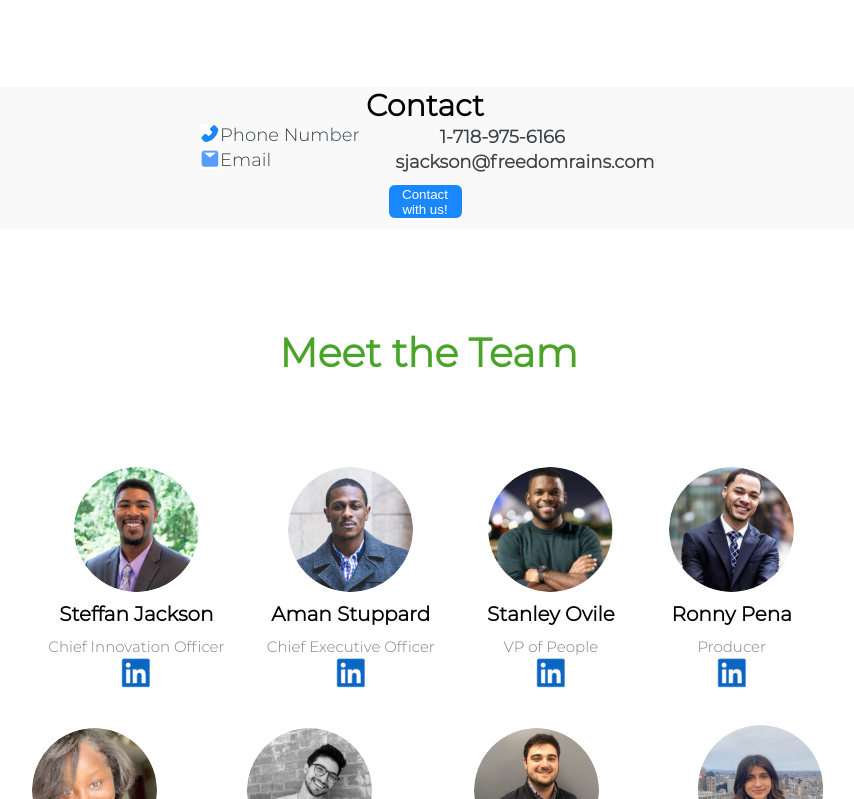
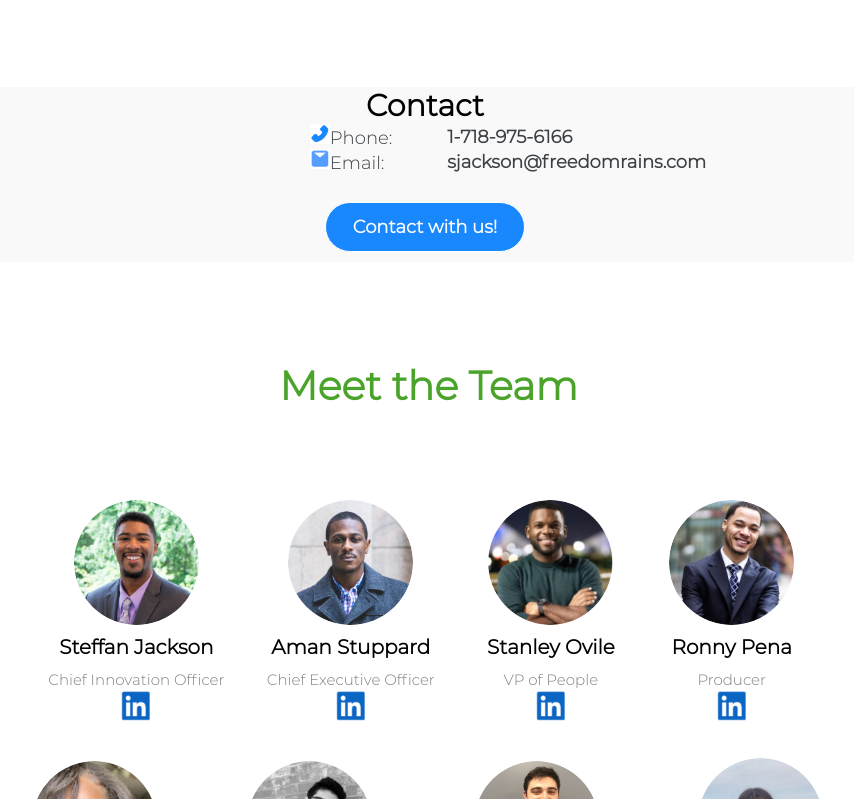
Before and after one commit to abstudios617/freedom-rains, a React (Create React App) app in the folder client/: page /team in a window 1280 px wide. Shown: the part 1061-1860 px from the top of the page, without its empty margins (215-1069 px from the left). Built offline with nearby package versions, Linux system fonts and the light colour scheme; no server answers; what use-ssr would draw is missing.

Commit message:
align contact items and styling on about-us, button fields for more pages

```diff
--- a/client/src/components/arcade-view/index.js
+++ b/client/src/components/arcade-view/index.js
@@ -75,7 +75,7 @@ const ArcadeView = ({mostPopularList, recommendedList, newestList, oldestList, g
             {currentGameList?.slice(0,10)}
           </Videos>
           <BtnContainer>
-            <ButtonField color="primary" onClick={() => setViewAll(true)}>
+            <ButtonField color="newPrimary" onClick={() => setViewAll(true)}>
               View All
             </ButtonField>
           </BtnContainer>
--- a/client/src/components/button-field/buttonField.styles.js
+++ b/client/src/components/button-field/buttonField.styles.js
@@ -30,6 +30,26 @@ export const BtnField = styled.button`
   &.primary {
     background: #1988ff;
     color: #fff;
+    font-family: 'Montserrat', sans-serif;
+    font-weight: 700;
+
+    &:hover {
+      box-shadow: 0 3px 2px #777777;
+    }
+  }
+
+  &.newPrimary {
+    background: #1988ff;
+    color: #fff;
+    border-radius: 25px;
+    width: fit-content;
+    height: 50px;
+    padding: 0 1.5em;
+    margin-top: 1em;
+    font-weight: bold;
+    font-family: 'Montserrat', sans-serif;
+    font-size: large;
+    position: relative;
 
     &:hover {
       box-shadow: 0 3px 2px #777777;
@@ -98,6 +118,23 @@ export const BtnField = styled.button`
     }
   }
 
+  &.newGreen {
+    background: #49a429;
+    color: #fff;
+    border-radius: 25px;
+    width: fit-content;
+    height: 50px;
+    padding: 0 1.5em;
+    margin-top: 1em;
+    font-weight: bold;
+    font-family: 'Montserrat', sans-serif;
+    font-size: large;
+
+    &:hover {
+      box-shadow: 0 3px 2px #777;
+    }
+  }
+
   &.lime-green {
     background: #8ec90e;
     color: #fff;
@@ -128,6 +165,8 @@ export const BtnField = styled.button`
   &.allWhite {
     background-color: #fff;
     color: #559eff;
+    font-family: 'Montserrat', sans-serif;
+    font-weight: 700;
 
     &:hover {
       box-shadow: 0 3px 2px #333333;
@@ -165,6 +204,14 @@ export const BtnField = styled.button`
   &.started {
     background: #008E3C10;
     color: #008E3C;
+    border-radius: 25px;
+    width: fit-content;
+    height: 50px;
+    padding: 0 1.5em;
+    margin-top: 1em;
+    font-weight: bold;
+    font-family: 'Montserrat', sans-serif;
+    font-size: large;
 
     &:hover {
       box-shadow: 0 3px 2px #333333;
@@ -174,6 +221,14 @@ export const BtnField = styled.button`
   &.darkStarted {
     background: #008E3C;
     color: #fff;
+    border-radius: 25px;
+    width: fit-content;
+    height: 50px;
+    padding: 0 1.5em;
+    margin-top: 1em;
+    font-weight: bold;
+    font-family: 'Montserrat', sans-serif;
+    font-size: large;
 
     &:hover {
       box-shadow: 0 3px 2px #333333;
@@ -183,6 +238,23 @@ export const BtnField = styled.button`
   &.yellow {
     background: #ECDA35;
     color: #000;
+
+    &:hover {
+      box-shadow: 0 3px 2px #777777;
+    }
+  }
+
+  &.newYellow {
+    background: #ECDA35;
+    color: #000;
+    border-radius: 25px;
+    width: fit-content;
+    height: 50px;
+    padding: 0 1.5em;
+    margin-top: 1em;
+    font-weight: bold;
+    font-family: 'Montserrat', sans-serif;
+    font-size: large;
 
     &:hover {
       box-shadow: 0 3px 2px #777777;
--- a/client/src/components/contact-us/index.js
+++ b/client/src/components/contact-us/index.js
@@ -185,7 +185,7 @@ const ContactUs = () => {
               />
               <br/>
               <ButtonField
-                color="primary"
+                color="newPrimary"
                 onClick={handleSubmit(sendContactInfo)}
               >
                 Contact Sales
--- a/client/src/components/development/development.styles.js
+++ b/client/src/components/development/development.styles.js
@@ -23,6 +23,7 @@ export const DevelopCenter = styled.div`
   align-items: center;
   justify-content: center;
   display: flex;
+  margin-top: -1em;
 `;
 
 export const DevelopSideImg = styled.div`
@@ -55,7 +56,7 @@ export const DevelopContainer = styled.div`
 export const DevelopTypeHeading = styled.div`
   font-weight: bold;
   font-size: 25px;
-  margin-bottom: 40px;
+  margin-bottom: 30px;
   text-align: center;
 `;
 
@@ -75,9 +76,13 @@ export const DevelopFeatureHeading = styled.div`
 
 export const DevelopFeature = styled.div`
   text-align: center;
-  margin-bottom: 40px;
+  margin-bottom: 45px;
   flex-direction: row;
   flex-wrap: wrap;
   flex: 1;
   align-items: flex-start;
+
+  &.names {
+    margin-bottom: 42.5px;
+  }
 `;
--- a/client/src/components/development/index.js
+++ b/client/src/components/development/index.js
@@ -23,7 +23,7 @@ const Development = () => {
 
   const featureList = developmentFeaturesList.map((feature) => {
     return (
-      <DevelopFeature key={feature}>
+      <DevelopFeature className="names" key={feature}>
         {feature}
       </DevelopFeature>
     );
@@ -66,7 +66,7 @@ const Development = () => {
           <img src={satisfactionGuarantee ? greenCheckmark : blueX}/>
         </DevelopFeature>
         <DevelopCenter>
-          <ButtonField color="yellow" onClick={() => targetPage('forbusiness#contact')}>
+          <ButtonField color="newYellow" onClick={() => targetPage('forbusiness#contact')}>
             Contact Sales
           </ButtonField>
         </DevelopCenter>
@@ -79,7 +79,7 @@ const Development = () => {
       <DevelopHeading>
         <div>
           <DevelopTitle>
-                        Get the right plan for your business
+             Get the right plan for your business
           </DevelopTitle>
           <DevelopSubTitle>Development Solutions</DevelopSubTitle>
         </div>
--- a/client/src/pages/about-us/aboutUs.style.js
+++ b/client/src/pages/about-us/aboutUs.style.js
@@ -143,7 +143,7 @@ export const ContactIcon = styled.img`
 `;
 
 export const ContactDescriptionTitle = styled.div`
-  width: 450px;
+  width: 280px;
   height: 25px;
   font-family: 'Montserrat', sans-serif;
   font-style: normal;
@@ -151,14 +151,14 @@ export const ContactDescriptionTitle = styled.div`
   font-size: 18px;
   line-height: 22px;
   color: #3C4044;
-  text-align: center;
+  text-align: left;
   margin: auto;
   display: flex;
   flex-direction: row;
 `;
 
 export const ContactDescription = styled.div`
-  width: 130px;
+  width: 125px;
   height: 22px;
   text-align: center;
   display: flex;
@@ -171,14 +171,17 @@ export const ContactDescription = styled.div`
   margin: auto;
 `;
 
-
+export const ContactDescriptionInfo = styled.div`
+  width: 120px;
+  margin: auto;
+`;
 
 
 export const HiringImage = styled.img`
   width: 100%;
   height: auto;
   object-fit: cover;
-  opacity: 60%;
+  opacity: 35%;
 `;
 
 export const HiringDescriptionContainer = styled.div`
@@ -196,12 +199,12 @@ export const HiringMessage = styled.div`
   height: 200px;
   font-family: 'Montserrat', sans-serif;
   font-style: normal;
-  font-weight: 700;
-  font-size: 35px;
+  font-weight: 800;
+  font-size: 40px;
   text-align: center;
   color: #333;
   position: absolute;
-  margin-bottom: 1em;
+  margin-bottom: 2em;
 `;
 
 export const SeeOpenButton = styled.div`
--- a/client/src/pages/about-us/index.js
+++ b/client/src/pages/about-us/index.js
@@ -8,6 +8,7 @@ import {
   ContactContainer,
   ContactTitle,
   ContactDescription,
+  ContactDescriptionInfo,
   ContactDescriptionTitle,
   OurTeamContainer,
   TeamContainer,
@@ -92,7 +93,7 @@ const AboutUs = () => {
                   </LogoContainer>
                   <ContactButton>
                     <a href={images[item]} title={item} download={pathToFile}>
-                      <ButtonField color="green">
+                      <ButtonField color="newGreen">
                         Download Logo
                       </ButtonField>
                     </a>
@@ -225,18 +226,24 @@ const AboutUs = () => {
         <ContactTitle>
           Contact
         </ContactTitle>
+        <div style={{ marginLeft: '2em' }}>
           <ContactDescriptionTitle>
+            <ContactDescriptionInfo>
               <ContactIcon src={phoneIcon} alt="Phone" />
-          Phone Number
+              Phone:
+            </ContactDescriptionInfo>
             <ContactDescription>1-718-975-6166</ContactDescription>
           </ContactDescriptionTitle>
           <ContactDescriptionTitle>
+            <ContactDescriptionInfo>
               <ContactIcon src={emailIcon} alt="Email" />
-          Email
+              Email:
+            </ContactDescriptionInfo>
             <ContactDescription>sjackson@freedomrains.com</ContactDescription>
           </ContactDescriptionTitle>
+        </div>
         <ContactButton>
-          <ButtonField color="primary" onClick={goToIntern}>Contact with us!</ButtonField>
+          <ButtonField color="newPrimary" onClick={goToIntern}>Contact with us!</ButtonField>
         </ContactButton>
       </ContactContainer>
 
@@ -264,9 +271,9 @@ const AboutUs = () => {
 
       <HiringDescriptionContainer>
         <HiringImage src={steffan_aman} alt="Logo" />
-        <HiringMessage>We are Hiring!<br />Join the team and help us suport local businesses</HiringMessage>
+        <HiringMessage>We are Hiring!<br />Join the Team and Help Us Support Local Businesses</HiringMessage>
         <SeeOpenButton>
-          <ButtonField color="green" onClick={goToPositions}>See Openings</ButtonField>
+          <ButtonField color="newGreen" onClick={goToPositions}>See Open Positions</ButtonField>
         </SeeOpenButton>
       </HiringDescriptionContainer>
       <SectionTitleContainer>
--- a/client/src/pages/pricing/index.js
+++ b/client/src/pages/pricing/index.js
@@ -65,7 +65,7 @@ const PricingPage = () => {
         <FeaturedContent>
           {content}
         </FeaturedContent>
-        <ButtonField color="primary" onClick={() => targetPage('contact')}>
+        <ButtonField color="newPrimary" onClick={() => targetPage('contact')}>
           Connect now
         </ButtonField>
       </FeaturedItem>
--- a/client/src/pages/pricing/pricing.style.js
+++ b/client/src/pages/pricing/pricing.style.js
@@ -76,7 +76,7 @@ export const FeaturedItem = styled.div`
   filter: drop-shadow(0px 20px 80px rgba(0, 0, 0, 0.15));
   background: #ffffff;
   border-radius: 40px;
-  height: 250px;
+  height: 280px;
 
   img {
     width: 70px;
```
Also changed, not shown: client/src/pages/for-business/index.js (+4 -4 lines). Lines whose indentation alone changed are shown as unchanged.
